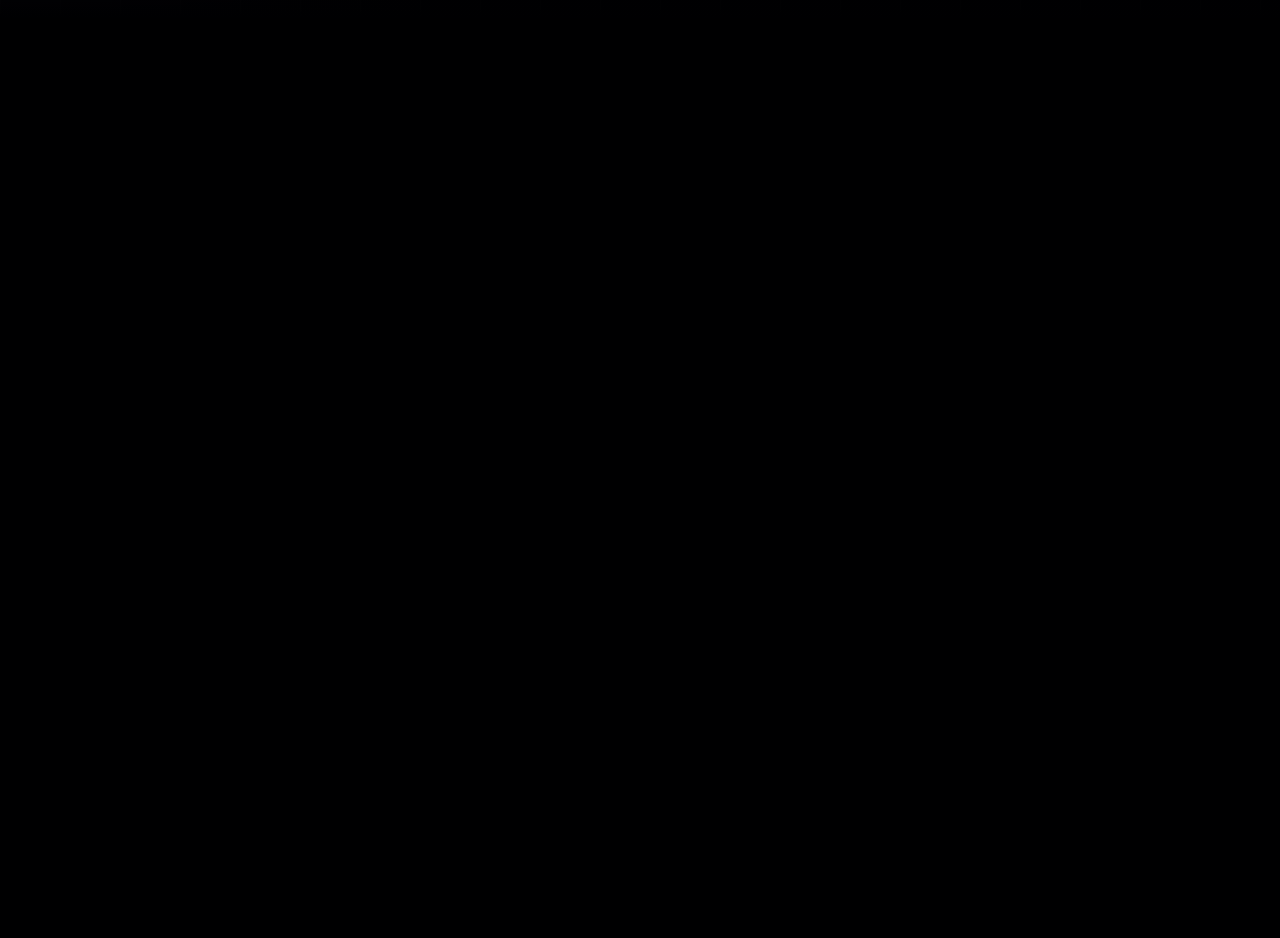
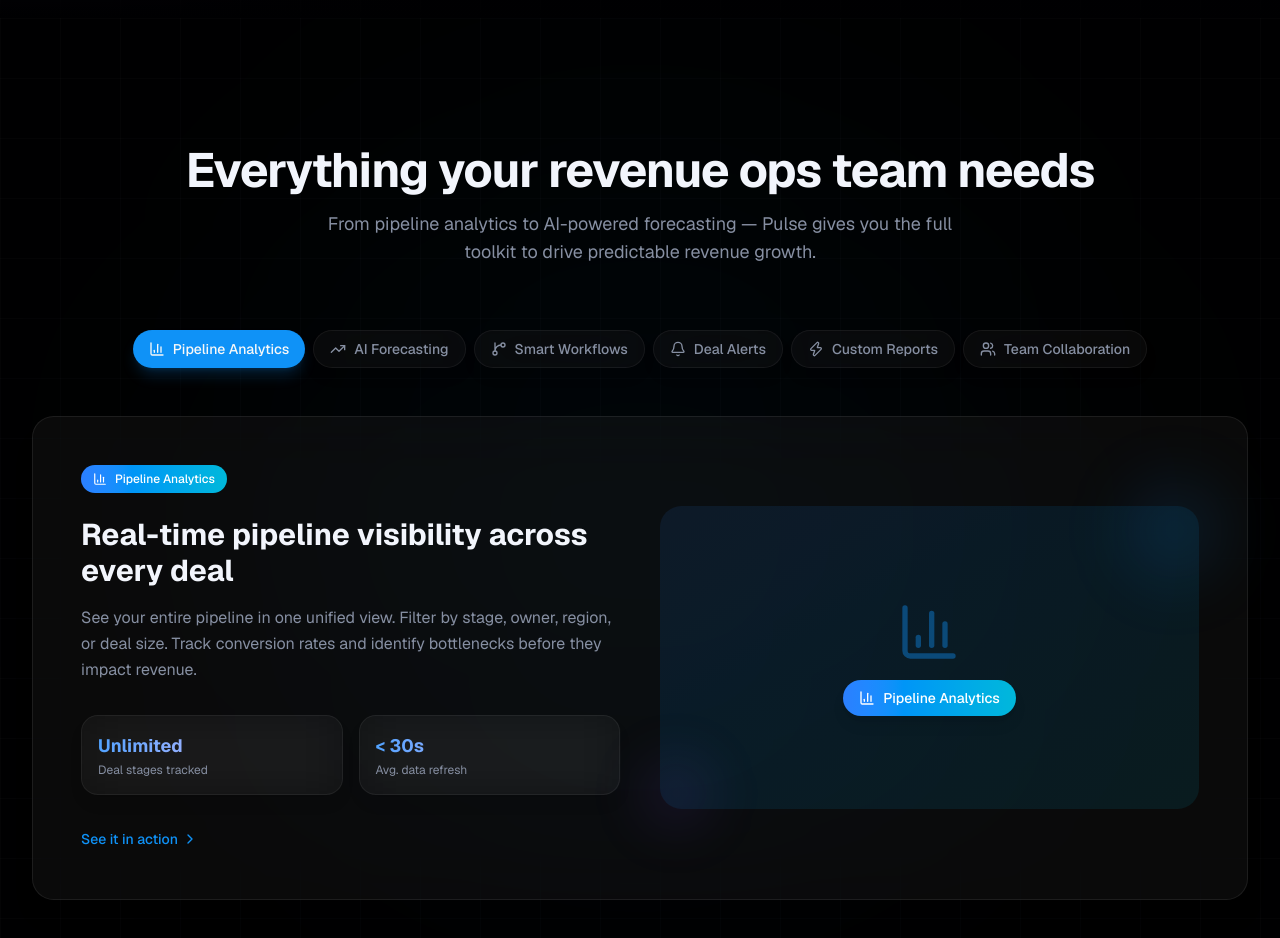
Before and after one commit to anas-khan-antimatter/mkt-pulse-analytics, a Next.js app in the folder pulse-analytics-site/: page / in a window 1280 px wide. Shown: the part 820-1758 px from the top of the page. Before the commit the page ends 838 px from the top, so only its background shows below. Built offline with nearby package versions, Linux system fonts and the light colour scheme.

Commit message:
antimatter: checkpoint ch_muna2ojo_1

```diff
--- a/pulse-analytics-site/src/app/page.tsx
+++ b/pulse-analytics-site/src/app/page.tsx
@@ -1,9 +1,11 @@
 import HeroSection from "@/components/HeroSection";
+import FeaturesSection from "@/components/FeaturesSection";
 
 export default function Home() {
   return (
     <>
       <HeroSection />
+      <FeaturesSection />
     </>
   );
 }
--- /dev/null
+++ b/pulse-analytics-site/src/components/FeaturesSection.tsx
@@ -0,0 +1,234 @@
+"use client";
+
+import { useState } from "react";
+import { motion, AnimatePresence } from "framer-motion";
+import {
+  BarChart3,
+  TrendingUp,
+  GitBranch,
+  Bell,
+  Zap,
+  Users,
+  ChevronRight,
+} from "lucide-react";
+
+const features = [
+  {
+    id: "pipeline",
+    icon: BarChart3,
+    label: "Pipeline Analytics",
+    title: "Real-time pipeline visibility across every deal",
+    description:
+      "See your entire pipeline in one unified view. Filter by stage, owner, region, or deal size. Track conversion rates and identify bottlenecks before they impact revenue.",
+    metrics: [
+      { label: "Deal stages tracked", value: "Unlimited" },
+      { label: "Avg. data refresh", value: "< 30s" },
+    ],
+    gradient: "from-blue-500 to-cyan-500",
+  },
+  {
+    id: "forecast",
+    icon: TrendingUp,
+    label: "AI Forecasting",
+    title: "Predict revenue outcomes with ML accuracy",
+    description:
+      "Our proprietary models analyze historical patterns, deal velocity, and market signals to deliver 94%+ accurate forecasts. Slice by team, product line, or region.",
+    metrics: [
+      { label: "Forecast accuracy", value: "94%" },
+      { label: "Prediction horizon", value: "12 months" },
+    ],
+    gradient: "from-violet-500 to-purple-500",
+  },
+  {
+    id: "workflows",
+    icon: GitBranch,
+    label: "Smart Workflows",
+    title: "Automate revenue ops without code",
+    description:
+      "Build custom workflows that trigger actions based on deal stage changes, risk scores, or forecast updates. Connect with Slack, Salesforce, HubSpot, and more.",
+    metrics: [
+      { label: "Integrations", value: "25+" },
+      { label: "Workflow triggers", value: "50+" },
+    ],
+    gradient: "from-emerald-500 to-teal-500",
+  },
+  {
+    id: "alerts",
+    icon: Bell,
+    label: "Deal Alerts",
+    title: "Real-time notifications for revenue-impacting events",
+    description:
+      "Get instant alerts when deals stall, risk scores change, or forecasts deviate. Configure custom thresholds so your team acts on what matters most.",
+    metrics: [
+      { label: "Alert types", value: "15+" },
+      { label: "Avg. response time", value: "< 5s" },
+    ],
+    gradient: "from-amber-500 to-orange-500",
+  },
+  {
+    id: "reports",
+    icon: Zap,
+    label: "Custom Reports",
+    title: "Drag-and-drop report builder for revenue teams",
+    description:
+      "Create executive-ready reports in minutes. Combine pipeline data, forecasts, and team performance into stunning visualizations. Export or schedule automated delivery.",
+    metrics: [
+      { label: "Report templates", value: "40+" },
+      { label: "Export formats", value: "8" },
+    ],
+    gradient: "from-rose-500 to-pink-500",
+  },
+  {
+    id: "collab",
+    icon: Users,
+    label: "Team Collaboration",
+    title: "Align your revenue org around shared data",
+    description:
+      "Shared dashboards, comment threads on deals, and role-based access ensure everyone — from SDRs to CROs — operates from the same source of truth.",
+    metrics: [
+      { label: "Team size supported", value: "Any" },
+      { label: "Permission tiers", value: "5" },
+    ],
+    gradient: "from-indigo-500 to-blue-500",
+  },
+];
+
+export default function FeaturesSection() {
+  const [activeFeature, setActiveFeature] = useState(features[0]);
+
+  return (
+    <section
+      id="features"
+      className="section-padding relative overflow-hidden"
+    >
+      {/* Background */}
+      <div className="absolute inset-0 bg-grid opacity-50 pointer-events-none" />
+      <div className="absolute top-1/2 left-1/2 -translate-x-1/2 -translate-y-1/2 w-[800px] h-[800px] rounded-full bg-primary/[0.03] blur-[150px] pointer-events-none" />
+
+      <div className="relative z-10 max-w-7xl mx-auto px-6 lg:px-8">
+        {/* Section header */}
+        <motion.div
+          initial={{ opacity: 0, y: 30 }}
+          whileInView={{ opacity: 1, y: 0 }}
+          viewport={{ once: true, margin: "-100px" }}
+          transition={{ duration: 0.5 }}
+          className="text-center mb-16"
+        >
+          <h2 className="text-3xl sm:text-4xl md:text-5xl font-bold tracking-tight mb-4">
+            Everything your revenue ops team needs
+          </h2>
+          <p className="text-lg text-muted-foreground max-w-2xl mx-auto">
+            From pipeline analytics to AI-powered forecasting — Pulse gives you
+            the full toolkit to drive predictable revenue growth.
+          </p>
+        </motion.div>
+
+        {/* Tab navigation */}
+        <div className="flex flex-wrap justify-center gap-2 mb-12">
+          {features.map((feature) => {
+            const isActive = activeFeature.id === feature.id;
+            const Icon = feature.icon;
+            return (
+              <button
+                key={feature.id}
+                onClick={() => setActiveFeature(feature)}
+                className={`inline-flex items-center gap-2 px-4 py-2 rounded-full text-sm font-medium transition-all duration-200 ${
+                  isActive
+                    ? "bg-primary text-primary-foreground shadow-lg shadow-primary/20"
+                    : "glass text-muted-foreground hover:text-foreground"
+                }`}
+              >
+                <Icon size={16} />
+                {feature.label}
+              </button>
+            );
+          })}
+        </div>
+
+        {/* Feature content */}
+        <AnimatePresence mode="wait">
+          <motion.div
+            key={activeFeature.id}
+            initial={{ opacity: 0, y: 20 }}
+            animate={{ opacity: 1, y: 0 }}
+            exit={{ opacity: 0, y: -20 }}
+            transition={{ duration: 0.35, ease: "easeOut" }}
+            className="glass-card p-8 md:p-12"
+          >
+            <div className="grid md:grid-cols-2 gap-10 items-center">
+              {/* Left: Text */}
+              <div>
+                <div
+                  className={`inline-flex items-center gap-2 px-3 py-1.5 rounded-full text-xs font-medium bg-gradient-to-r ${activeFeature.gradient} text-white mb-6`}
+                >
+                  <activeFeature.icon size={14} />
+                  {activeFeature.label}
+                </div>
+                <h3 className="text-2xl md:text-3xl font-bold mb-4">
+                  {activeFeature.title}
+                </h3>
+                <p className="text-muted-foreground leading-relaxed mb-8">
+                  {activeFeature.description}
+                </p>
+
+                {/* Metrics */}
+                <div className="grid grid-cols-2 gap-4 mb-8">
+                  {activeFeature.metrics.map((metric) => (
+                    <div key={metric.label} className="glass rounded-xl p-4">
+                      <div className="text-lg font-bold gradient-text">
+                        {metric.value}
+                      </div>
+                      <div className="text-xs text-muted-foreground mt-0.5">
+                        {metric.label}
+                      </div>
+                    </div>
+                  ))}
+                </div>
+
+                <a
+                  href="#demo"
+                  className="inline-flex items-center gap-1 text-sm font-medium text-primary hover:underline"
+                >
+                  See it in action <ChevronRight size={16} />
+                </a>
+              </div>
+
+              {/* Right: Preview card */}
+              <div className="relative">
+                <div
+                  className={`aspect-video rounded-2xl bg-gradient-to-br ${activeFeature.gradient} opacity-10`}
+                />
+                <div className="absolute inset-0 flex items-center justify-center">
+                  <div className="text-center">
+                    <activeFeature.icon
+                      size={64}
+                      className="text-primary/40 mx-auto mb-4"
+                    />
+                    <div
+                      className={`inline-flex items-center gap-2 px-4 py-2 rounded-full bg-gradient-to-r ${activeFeature.gradient} text-white text-sm font-medium shadow-lg`}
+                    >
+                      <activeFeature.icon size={16} />
+                      {activeFeature.label}
+                    </div>
+                  </div>
+                </div>
+
+                {/* Decorative */}
+                <motion.div
+                  className="absolute -top-4 -right-4 w-20 h-20 rounded-full bg-primary/10 blur-xl"
+                  animate={{ scale: [1, 1.3, 1] }}
+                  transition={{ duration: 4, repeat: Infinity }}
+                />
+                <motion.div
+                  className="absolute -bottom-4 -left-4 w-16 h-16 rounded-full bg-violet-500/10 blur-xl"
+                  animate={{ scale: [1.2, 1, 1.2] }}
+                  transition={{ duration: 5, repeat: Infinity }}
+                />
+              </div>
+            </div>
+          </motion.div>
+        </AnimatePresence>
+      </div>
+    </section>
+  );
+}
```
